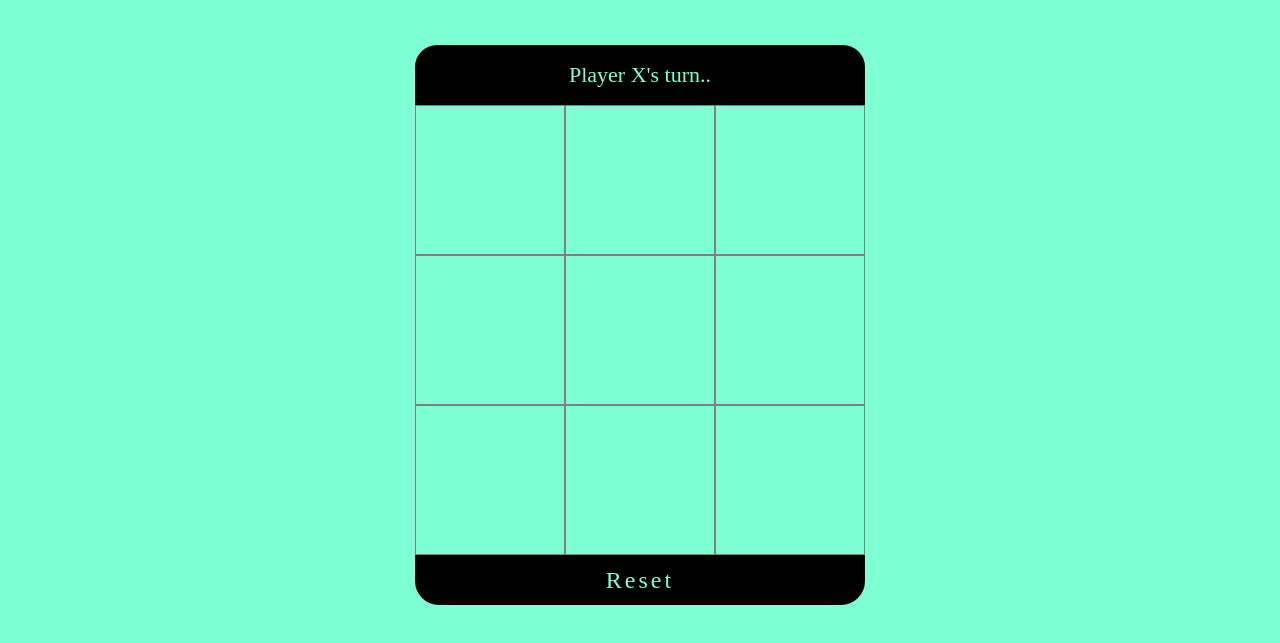
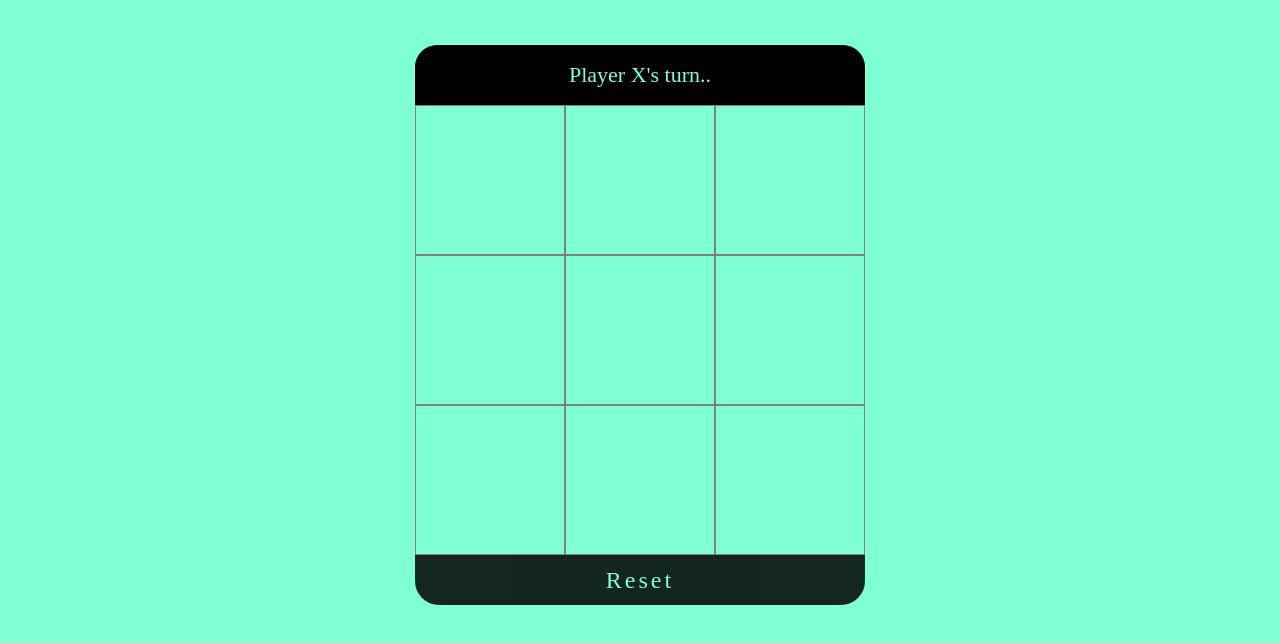
Before and after one commit to hg200/TicTacToe, a plain HTML site: page index.html in a window 1280 px wide. In both pictures the pointer is over the element "Reset". Shown: the part 75-718 px from the top of the page. Drawn offline with Linux system fonts and the light colour scheme.

Commit message:
Add hover effect to reset button

```diff
--- a/style.css
+++ b/style.css
@@ -84,3 +84,7 @@ body {
     border-bottom-left-radius: 1em;
     border-bottom-right-radius: 1em;
 }
+
+.restart-btn:hover {
+    opacity: 0.85;
+}
```
